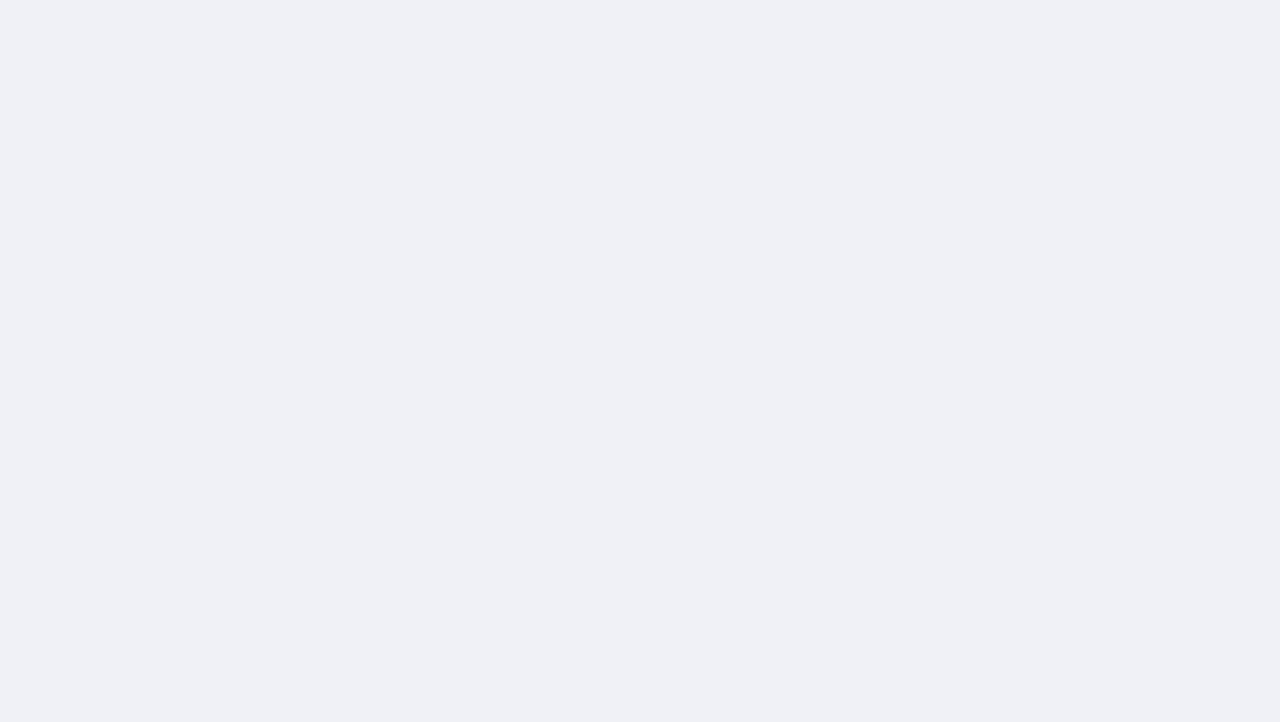
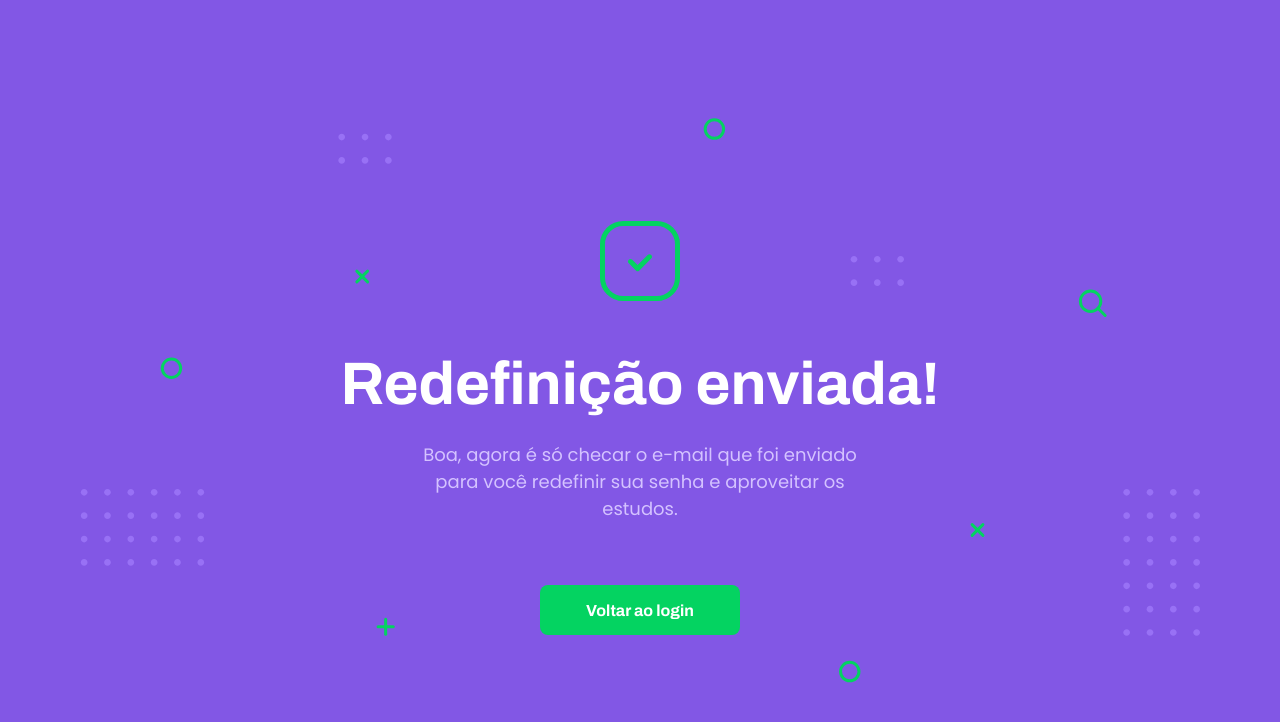
Before and after one commit to gustavofbc/nlw2, a React (Create React App) app in the folder web/: page /reset-sent in a window 1280 px wide. Shown: the top 722 px of the page. Built offline with nearby package versions, Linux system fonts and the light colour scheme.

Commit message:
criaçao da tela de envio de notificao de redefinicao de senha

```diff
--- a/web/src/components/ViewNotification/styles.css
+++ b/web/src/components/ViewNotification/styles.css
@@ -38,7 +38,7 @@
 }
 
 #view-notification-content span{
-    max-width: 450px;
+    max-width: 435px;
     margin-top: 2.4rem;
     text-align: center;
     font: 1.8rem Poppins;
--- /dev/null
+++ b/web/src/pages/ResetSent/index.tsx
@@ -0,0 +1,19 @@
+import React from 'react';
+
+import './styles.css';
+import ViewNotification from '../../components/ViewNotification';
+
+function ResetSent() {
+    return (
+        <div id="page-registered-principal" className="page-registered-principal">
+            <ViewNotification
+                message="Redefinição enviada!"
+                subMessage="Boa, agora é só checar o e-mail que foi enviado para você
+                            redefinir sua senha e aproveitar os estudos."
+                textButton="Voltar ao login"
+            />
+        </div>
+    );
+}
+
+export default ResetSent;
--- /dev/null
+++ b/web/src/pages/ResetSent/styles.css
@@ -0,0 +1,7 @@
+#page-registered-principal{
+    width: 100vw;
+    height: 100vh;
+
+    position: relative;
+    background: var(--color-primary);
+}
--- a/web/src/routes.tsx
+++ b/web/src/routes.tsx
@@ -5,6 +5,7 @@ import TeacherList from './pages/TeacherList';
 import TeacherForm from './pages/TeatherForm';
 import Principal from './pages/Principal';
 import Registered from './pages/Registered';
+import ResetSent from './pages/ResetSent';
 
 function Routes() {
     return (
@@ -14,6 +15,7 @@ function Routes() {
             <Route path="/study" component={TeacherList} />
             <Route path="/give-classes" component={TeacherForm} />
             <Route path="/registered" component={Registered} />
+            <Route path="/reset-sent" component={ResetSent} />
         </BrowserRouter>
     )
 }
```
